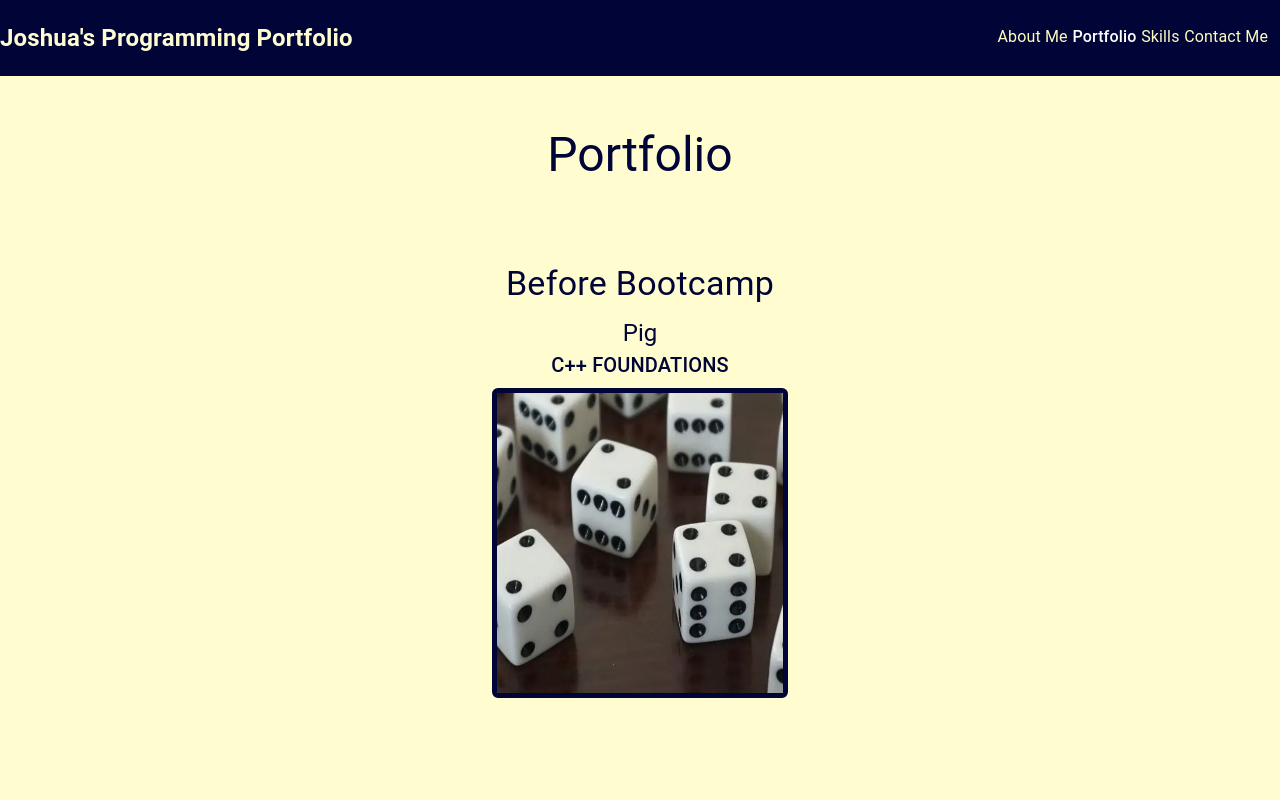
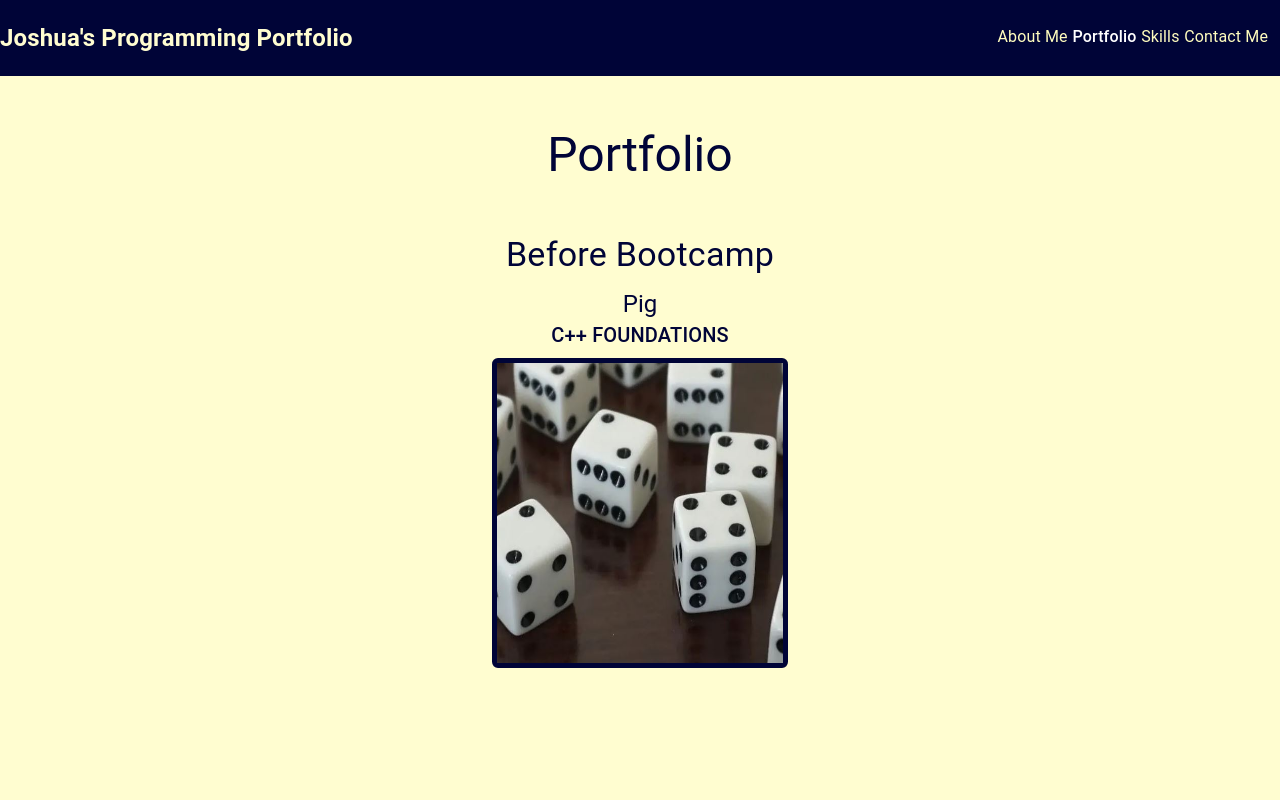
Before and after one commit to CoderJ01/material-ui-programming-portfolio, a React (Create React App) app: page /portfolio in a window 1280 px wide. Shown: the top 800 px of the page. Built offline with nearby package versions, Linux system fonts and the light colour scheme.

Commit message:
fromTop = 0 for first Section component displayed

```diff
--- a/src/pages/Portfolio/Portfolio.page.jsx
+++ b/src/pages/Portfolio/Portfolio.page.jsx
@@ -20,7 +20,7 @@ const Portfolio = () => {
                 <Box sx={{ minHeight: '500vh', textAlign: 'center', marginTop: '6%', backgroundColor: 'rgb(255, 253, 208)' }}>
                     <Typography variant="h3" gutterBottom sx={{ color: 'rgb(0, 4, 55)' }}>Portfolio</Typography>
                     <Container sx={{ marginTop: '6%' }}>
-                        <Section dataObj={beforeBootcamp} />
+                        <Section dataObj={beforeBootcamp} fromTop={0}/>
                         <Section dataObj={bootcamp}/>
                         <Section dataObj={selfTaught}/>
                         <Section dataObj={certificates}/>
```
